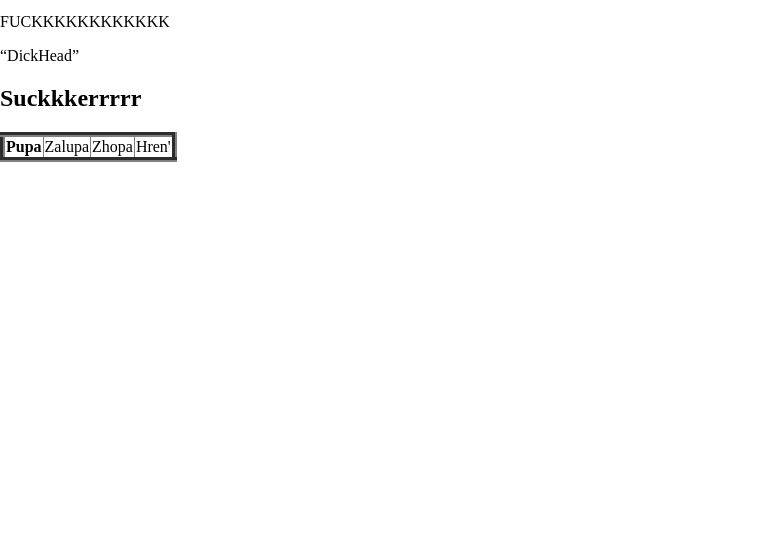
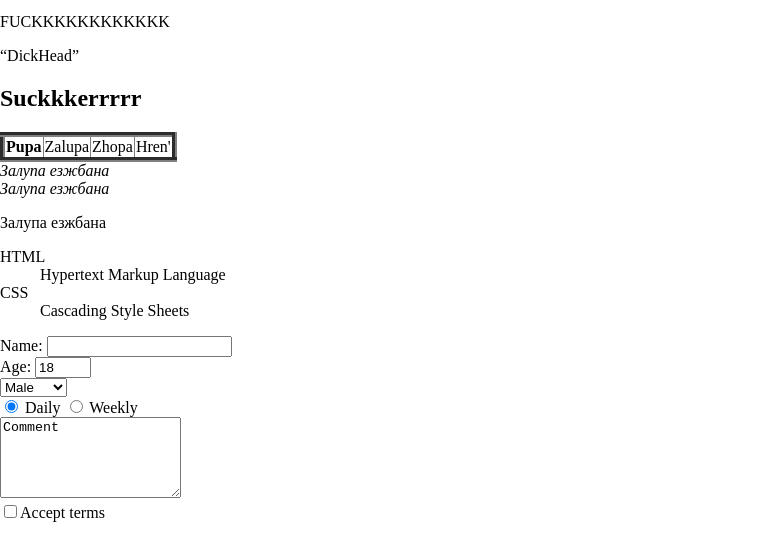
Before and after one commit to IB1aZe/Mogo-Test.github.io, a plain HTML site: page index.html in a window 1280 px wide. Shown: the part 40-600 px from the top of the page, without its empty margins (0-757 px from the left). Drawn offline with Linux system fonts and the light colour scheme.

Commit message:
Hueta kakaeto

```diff
--- a/index.html
+++ b/index.html
@@ -6,7 +6,6 @@
     <title>Fuck Biatch</title>
     <link rel="stylesheet" href="./styles/style.css">
 </head>
-<body>
     <h1>Suuuuuuuuuuuuuuuuuuuuuuuuuuuuuuuuuuuuuu</h1>
     <p>FUCKKKKKKKKKKKK</p>
     <q>DickHead</q>
@@ -19,5 +18,27 @@
             <td>Hren'</td>
         </tr>
     </table>
+
+    <i>Залупа езжбана</i> <br />
+    <em>Залупа езжбана</em>
+    <p>Залупа езжбана</p>
+
+    <dl>
+        <dt>HTML</dt>
+        <dd>Hypertext Markup Language</dd>
+        <dt>CSS</dt>
+        <dd>Cascading Style Sheets </dd>
+      </dl>
+
+      <form action="/action.php" method="post">
+        Name: <input name="name" type="text" /> <br />
+        Age: <input max="99" min="1" name="age" step="1" type="number" value="18" /> <br />
+        <select name="gender">
+          <option selected="selected" value="male">Male</option>
+          <option value="female">Female</option>
+        </select><br />
+        <input checked="checked" name="newsletter" type="radio" value="daily" /> Daily <input name="newsletter" type="radio" value="weekly" /> Weekly<br />
+        <textarea cols="20" name="comments" rows="5">Comment</textarea><br />
+        <label><input name="terms" type="checkbox" value="tandc" />Accept terms</label> <br />
 </body>
 </html>
```
